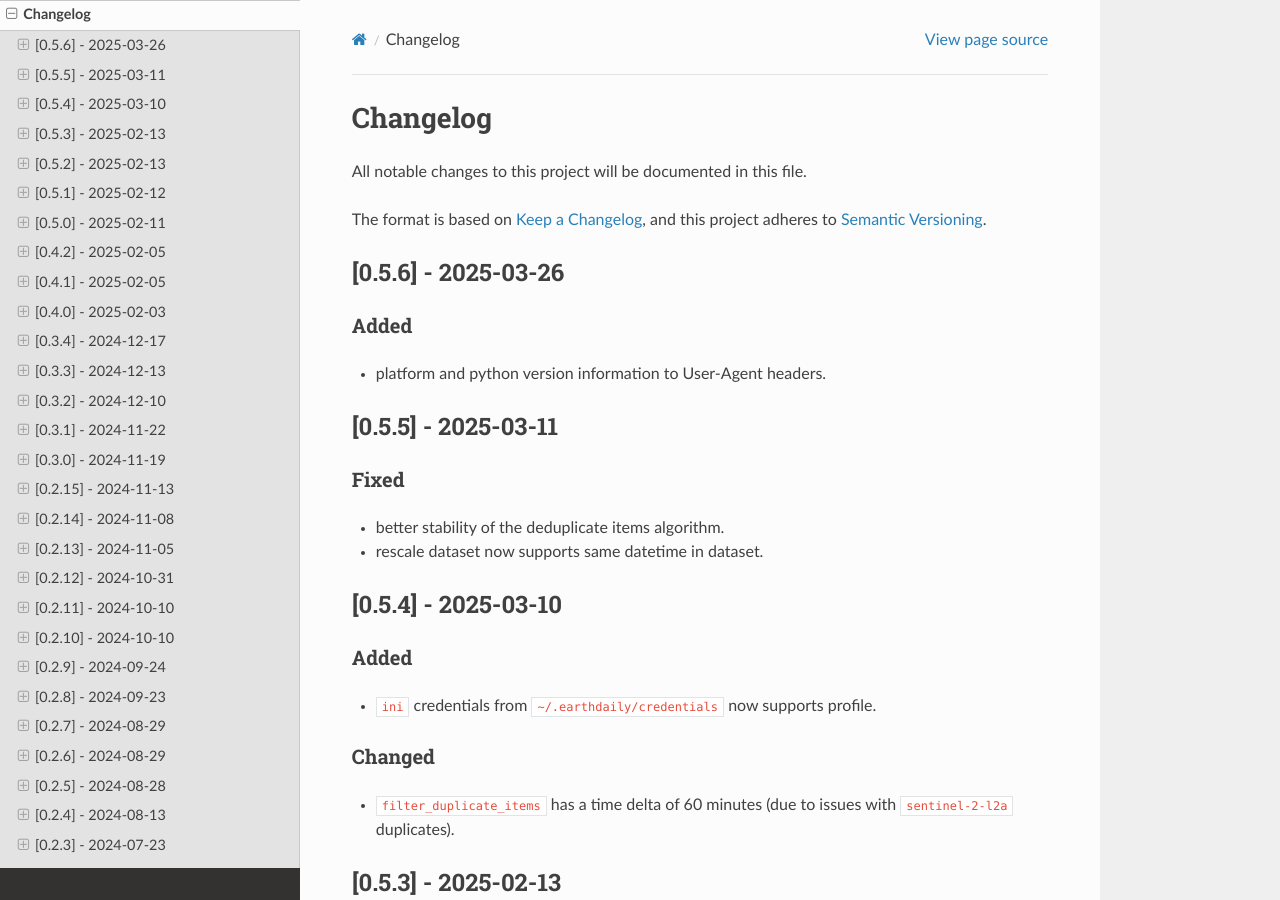
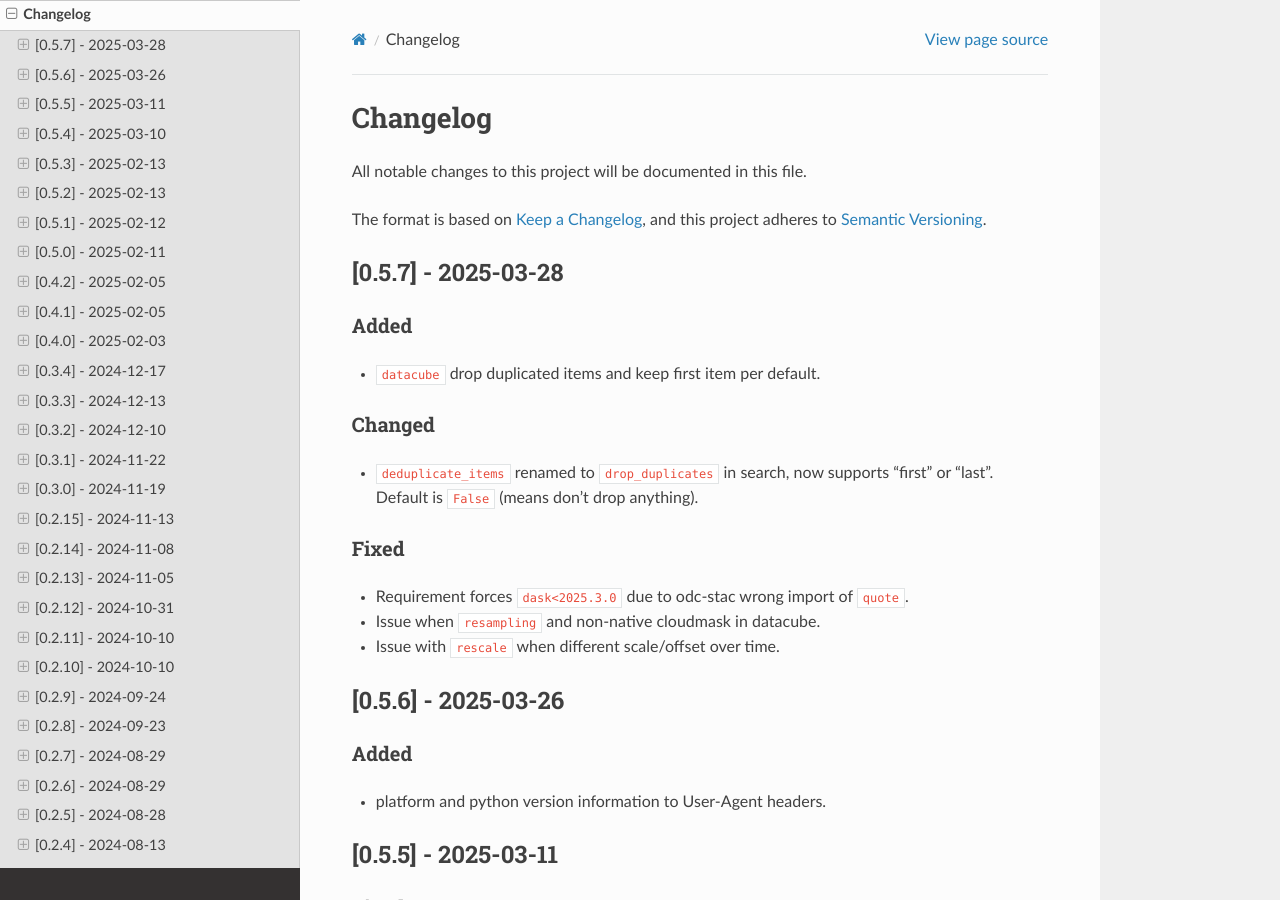
Before and after one commit to earthdaily/earthdaily-python-client, a Sphinx documentation site: the page built from docs/CHANGELOG.md, in a window 1280 px wide and 900 px high. Built offline with Sphinx 7.4.7 and the Read the Docs theme 3.1.0, drawn with Linux system fonts in a browser that asks for light colours; pages that are not in the unit, such as notebooks, are missing from menus.

Commit message:
release: v0.5.7

```diff
--- a/docs/CHANGELOG.md
+++ b/docs/CHANGELOG.md
@@ -3,6 +3,23 @@ All notable changes to this project will be documented in this file.
 
 The format is based on [Keep a Changelog](https://keepachangelog.com/en/1.0.0/),
 and this project adheres to [Semantic Versioning](https://semver.org/spec/v2.0.0.html).
+
+## [0.5.7] - 2025-03-28
+
+### Added
+
+- `datacube` drop duplicated items and keep first item per default.
+
+### Changed
+
+- `deduplicate_items` renamed to `drop_duplicates` in search,
+now supports "first" or "last". Default is `False` (means don't drop anything).
+
+### Fixed
+
+- Requirement forces `dask<2025.3.0` due to odc-stac wrong import of `quote`.
+- Issue when `resampling` and non-native cloudmask in datacube.
+- Issue with `rescale` when different scale/offset over time.
 
 ## [0.5.6] - 2025-03-26
 
--- a/setup.py
+++ b/setup.py
@@ -38,7 +38,7 @@ setup(
         "tqdm",
         "python-dotenv",
         "rich",
-        "dask",
+        "dask<2025.3.0",
         "spyndex",
         "dask-image>=2024",
         "numba",
```
